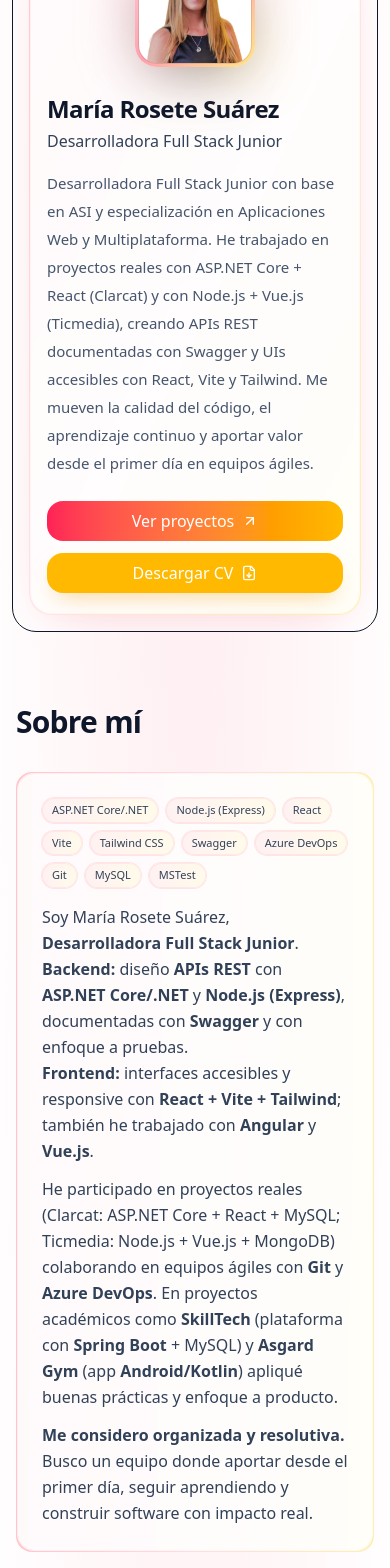
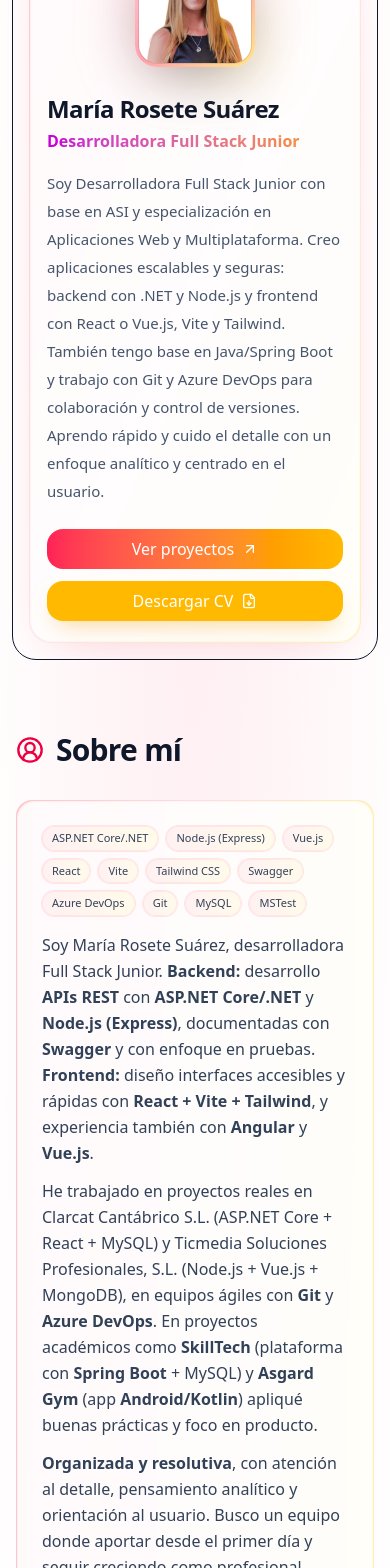
Before and after one commit to mariarosete/portafolio, a React (Vite) app: page / in a window 390 px wide. Shown: the part 380-1948 px from the top of the page. Built offline with nearby package versions, Linux system fonts and the light colour scheme.

Commit message:
actualiza componentes y textos del portfolio

```diff
--- a/src/App.tsx
+++ b/src/App.tsx
@@ -8,6 +8,7 @@ import Projects from "./components/Projects";
 import Tech from "./components/Tech";
 import Contact from "./components/Contact";
 import Footer from "./components/Footer";
+import { UserCircle2 } from "lucide-react";
 
 /**
  * App (layout principal):
@@ -38,8 +39,13 @@ export default function App() {
           id="sobre-mi"
           className="max-w-[1440px] mx-auto px-4 md:px-6 pt-10 pb-6"
         >
-          {/* Título de sección  */}
-          <SectionTitle id="sobre-mi">Sobre mí</SectionTitle>
+          {/* Título de sección con icono */}
+          <SectionTitle
+            id="sobre-mi"
+            icon={<UserCircle2 className="w-7 h-7 text-rose-600" />}
+          >
+            Sobre mí
+          </SectionTitle>
 
           {/* Tarjeta con borde degradado + contenido */}
           <div className="rounded-2xl p-[2px] bg-gradient-to-r from-rose-300/60 via-rose-200/55 to-amber-200/60">
@@ -49,6 +55,7 @@ export default function App() {
                 {[
                   "ASP.NET Core/.NET",
                   "Node.js (Express)",
+                  "Vue.js",
                   "React",
                   "Vite",
                   "Tailwind CSS",
@@ -67,35 +74,25 @@ export default function App() {
                   </span>
                 ))}
               </div>
-
               {/* Texto de presentación */}
               <div className="space-y-3 text-slate-700 leading-relaxed">
                 <p>
-                  Soy María Rosete Suárez,{" "}
-                  <strong>Desarrolladora Full Stack Junior</strong>.<br />
-                  <strong>Backend:</strong> diseño <strong>APIs REST</strong> con{" "}
-                  <strong>ASP.NET Core/.NET</strong> y{" "}
-                  <strong>Node.js (Express)</strong>, documentadas con{" "}
-                  <strong>Swagger</strong> y con enfoque a pruebas.<br />
-                  <strong>Frontend:</strong> interfaces accesibles y responsive con{" "}
-                  <strong>React + Vite + Tailwind</strong>; también he trabajado con{" "}
-                  <strong>Angular</strong> y <strong>Vue.js</strong>.
+                  Soy María Rosete Suárez, desarrolladora Full Stack Junior.
+                  <strong> Backend:</strong> desarrollo <strong>APIs REST</strong> con <strong>ASP.NET Core/.NET</strong> y <strong>Node.js (Express)</strong>, documentadas con <strong>Swagger</strong> y con enfoque en pruebas.
+                  <strong> Frontend:</strong> diseño interfaces accesibles y rápidas con <strong>React + Vite + Tailwind</strong>, y experiencia también con <strong>Angular</strong> y <strong>Vue.js</strong>.
                 </p>
 
                 <p>
-                  He participado en proyectos reales (Clarcat: ASP.NET Core + React + MySQL;
-                  Ticmedia: Node.js + Vue.js + MongoDB) colaborando en equipos ágiles con{" "}
-                  <strong>Git</strong> y <strong>Azure DevOps</strong>. En proyectos académicos
-                  como <strong>SkillTech</strong> (plataforma con{" "}
-                  <strong>Spring Boot</strong> + MySQL) y <strong>Asgard Gym</strong> (app{" "}
-                  <strong>Android/Kotlin</strong>) apliqué buenas prácticas y enfoque a producto.
+                  He trabajado en proyectos reales en Clarcat Cantábrico S.L. (ASP.NET Core + React + MySQL) y Ticmedia Soluciones Profesionales, S.L. (Node.js + Vue.js + MongoDB), en equipos ágiles con <strong>Git</strong> y <strong>Azure DevOps</strong>.
+                  En proyectos académicos como <strong>SkillTech</strong> (plataforma con <strong>Spring Boot</strong> + MySQL) y <strong>Asgard Gym</strong> (app <strong>Android/Kotlin</strong>) apliqué buenas prácticas y foco en producto.
                 </p>
 
                 <p>
-                  <strong>Me considero organizada y resolutiva.</strong> Busco un equipo donde
-                  aportar desde el primer día, seguir aprendiendo y construir software con impacto real.
+                  <strong>Organizada y resolutiva</strong>, con atención al detalle, pensamiento analítico y orientación al usuario.
+                  Busco un equipo donde aportar desde el primer día y seguir creciendo como profesional.
                 </p>
               </div>
+
             </div>
           </div>
         </section>
--- a/src/components/Certificates.tsx
+++ b/src/components/Certificates.tsx
@@ -12,7 +12,7 @@ const Certificados: React.FC = () => (
   // Contenedor principal de la sección
   <section id="certificados" className="max-w-[1440px] mx-auto px-4 md:px-6 pt-10 pb-6">
     {/* Título de sección con icono */}
-    <SectionTitle id="certificados" icon={<BadgeCheck className="w-7 h-7" />}>
+    <SectionTitle id="certificados" icon={<BadgeCheck className="w-7 h-7 text-rose-600" />}>
       Certificados
     </SectionTitle>
 
--- a/src/components/Contact.tsx
+++ b/src/components/Contact.tsx
@@ -12,8 +12,13 @@ import { PROFILE as PERFIL } from "../data/profile";
 const Contacto: React.FC = () => (
   // Contenedor de sección
   <section id="contacto" className="max-w-[1440px] mx-auto px-4 md:px-6 pt-10 pb-6">
-    {/* Título */}
-    <SectionTitle id="contacto">Contacto</SectionTitle>
+  {/* Título */}
+  <SectionTitle
+    id="contacto"
+    icon={<Mail className="w-7 h-7 text-rose-600" />}
+  >
+    Contacto
+  </SectionTitle>
 
     {/*
       Tarjeta superior con borde degradado:
--- a/src/components/Education.tsx
+++ b/src/components/Education.tsx
@@ -17,7 +17,7 @@ const Educacion: React.FC = () => (
     "
   >
     {/* Título */}
-    <SectionTitle id="educacion" icon={<GraduationCap className="w-7 h-7" />}>
+    <SectionTitle id="educacion" icon={<GraduationCap className="w-7 h-7 text-rose-600" />}>
       Educación
     </SectionTitle>
 
--- a/src/components/Experience.tsx
+++ b/src/components/Experience.tsx
@@ -14,7 +14,7 @@ const Experiencia: React.FC = () => (
     className="max-w-[1440px] mx-auto px-3 sm:px-4 md:px-6 pt-10 pb-6"
   >
     {/* Título */}
-    <SectionTitle id="experiencia" icon={<Briefcase className="w-7 h-7" />}>
+    <SectionTitle id="experiencia" icon={<Briefcase className="w-7 h-7 text-rose-600" />}>
       Experiencia profesional reciente
     </SectionTitle>
 
--- a/src/components/Hero.tsx
+++ b/src/components/Hero.tsx
@@ -67,7 +67,7 @@ const Hero: React.FC = () => (
                   {PERFIL.name}
                 </h1>
                 {/* Rol / titular */}
-                <h2 className="text-base sm:text-lg md:text-xl text-slate-700 mt-1">
+                <h2 className="mt-1 text-base sm:text-lg md:text-xl font-semibold bg-gradient-to-r from-fuchsia-600 to-amber-500 bg-clip-text text-transparent">
                   {PERFIL.role}
                 </h2>
                 {/* Descripción */}
--- a/src/components/Projects.tsx
+++ b/src/components/Projects.tsx
@@ -3,6 +3,7 @@ import { motion } from "framer-motion";
 import SectionTitle from "./ui/SectionTitle";
 import { ArrowUpRight, Trophy } from "lucide-react";
 import { PROJECTS as PROYECTOS } from "../data/profile";
+import { Code2 } from "lucide-react";
 
 /**
  * Sección de Proyectos destacados:
@@ -15,7 +16,12 @@ const Proyectos: React.FC = () => (
     className="max-w-[1440px] mx-auto px-4 md:px-6 pt-10 pb-6"
   >
     {/* Título */}
-    <SectionTitle id="proyectos">Proyectos destacados</SectionTitle>
+    <SectionTitle
+    id="proyectos"
+    icon={<Code2 className="w-7 h-7 text-rose-600" />}
+  >
+    Proyectos destacados
+  </SectionTitle>
 
     {/* Grid responsiva: 1 columna en móvil, 2 en md+ */}
     <div className="grid md:grid-cols-2 gap-6">
--- a/src/components/Tech.tsx
+++ b/src/components/Tech.tsx
@@ -9,6 +9,7 @@ import {
 } from "react-icons/si";
 import { TbBrandCSharp } from "react-icons/tb";
 import { FaJava } from "react-icons/fa6";
+import { Layers } from "lucide-react";
 
 /**
  * Sección "Tecnologías":
@@ -67,7 +68,12 @@ const Tecnologias: React.FC = () => {
       className="scroll-mt-20 max-w-[1440px] mx-auto px-4 md:px-6 pt-10 pb-6"
     >
       {/* Título */}
-      <SectionTitle id="tecnologias">Stack tecnológico</SectionTitle>
+      <SectionTitle
+        id="tecnologias"
+        icon={<Layers className="w-7 h-7 text-rose-600" />}
+      >
+        Stack tecnológico
+      </SectionTitle>
 
       {/* Tarjeta  */}
       <div className="rounded-3xl border bg-white p-6 md:p-10">
--- a/src/data/profile.ts
+++ b/src/data/profile.ts
@@ -23,7 +23,7 @@ export const PERFIL = {
   name: "María Rosete Suárez",
   role: "Desarrolladora Full Stack Junior",
   about:
-    "Desarrolladora Full Stack Junior con base en ASI y especialización en Aplicaciones Web y Multiplataforma. He trabajado en proyectos reales con ASP.NET Core + React (Clarcat) y con Node.js + Vue.js (Ticmedia), creando APIs REST documentadas con Swagger y UIs accesibles con React, Vite y Tailwind. Me mueven la calidad del código, el aprendizaje continuo y aportar valor desde el primer día en equipos ágiles.",
+    "Soy Desarrolladora Full Stack Junior con base en ASI y especialización en Aplicaciones Web y Multiplataforma. Creo aplicaciones escalables y seguras: backend con .NET y Node.js y frontend con React o Vue.js, Vite y Tailwind. También tengo base en Java/Spring Boot y trabajo con Git y Azure DevOps para colaboración y control de versiones. Aprendo rápido y cuido el detalle con un enfoque analítico y centrado en el usuario.",
   banner:
     "https://github.com/mariarosete/mariarosete/blob/main/Banner.jpg?raw=true",
   photo: "/maria.jpg",
@@ -174,7 +174,7 @@ export const CERTS = CERTIFICADOS;
 // ─────────────────────────────────────────────────────────────
 export const EXPERIENCIA = [
   {
-    company: "Clarcat",
+    company: "Clarcat Cantábrico S.L. Gijón",
     role:
       "Full Stack ASP.NET Core (.NET 9) + React (Vite + Tailwind CSS)",
     period: "mar. 2025 – jun. 2025",
@@ -199,8 +199,8 @@ export const EXPERIENCIA = [
     ],
   },
   {
-    company: "Ticmedia",
-    role: "Node.js + Vue.js",
+    company: "Ticmedia Soluciones Profesionales, S.L. Gijón",
+    role: "Full Stack Node.js + Vue.js",
     period: "abr. 2024 – jun. 2024",
     techs: [
       "Node.js",
```
